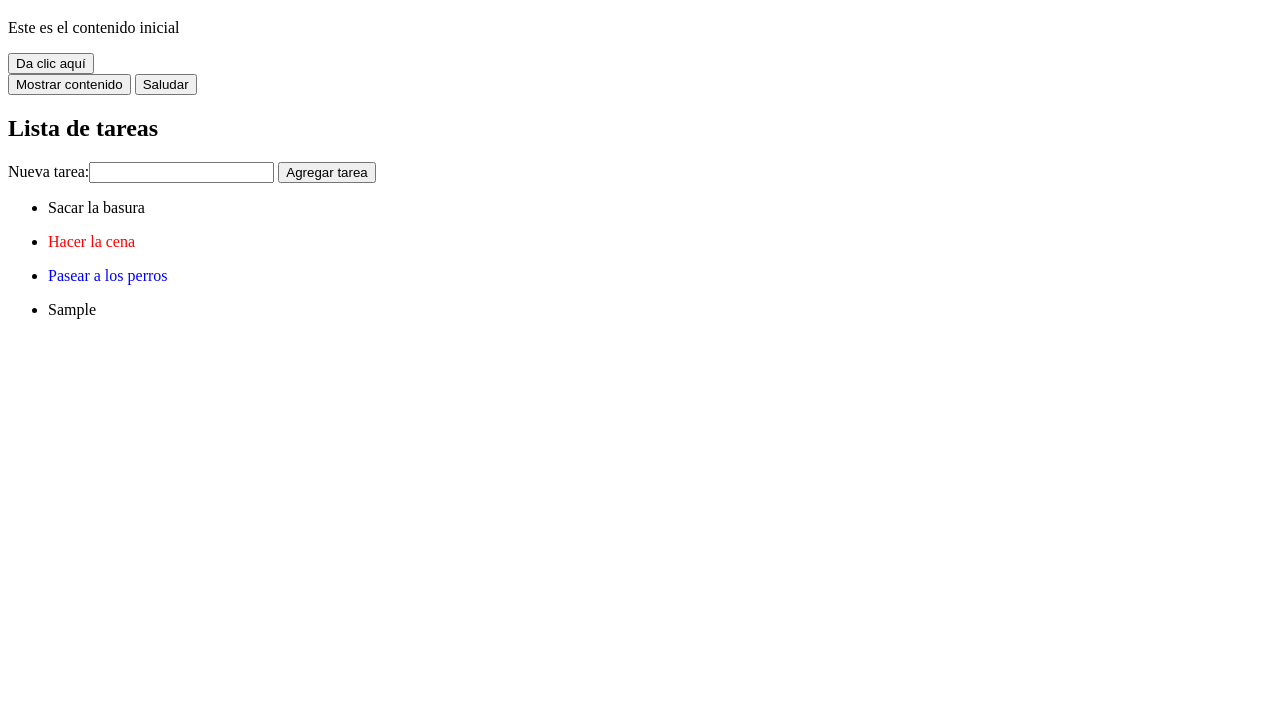
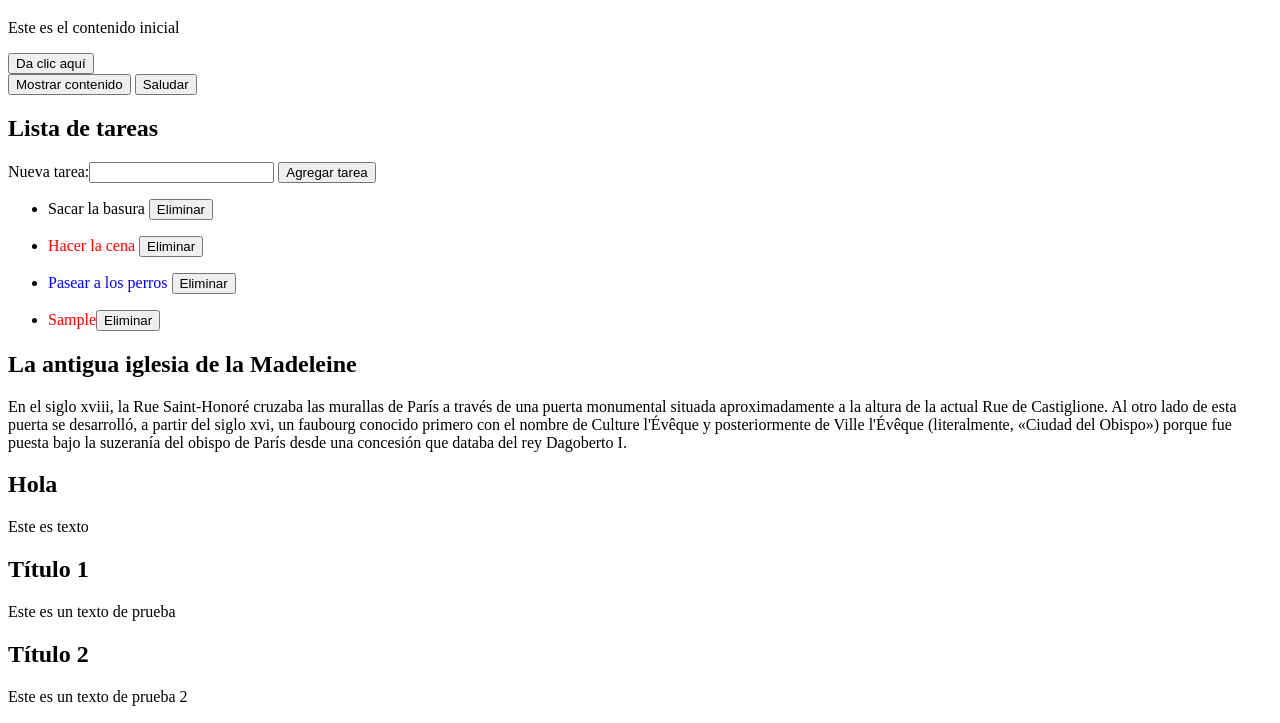
Before and after one commit to goldentgd/javascriptdesde0, a plain HTML site: page 3.2.1-DOM/index.html in a window 1280 px wide. Both pictures are taken after typing "Sample" into the empty fields and a click on the button "Agregar tarea". Shown: the part 61-784 px from the top of the page. Drawn offline with Linux system fonts and the light colour scheme.

Commit message:
Eliminar en el DOM

```diff
--- a/3.2.1-DOM/index.html
+++ b/3.2.1-DOM/index.html
@@ -23,11 +23,28 @@
     <button id="agregarTareaBtn">Agregar tarea</button>
     <!--<button onclick="agregarTarea()">Agregar tarea</button>-->
     <ul id="listaTareas">
-        <li id ="li5">Sacar la basura<span style="display: none;">li5</span></li>
-        <li class=""><p>Hacer la cena</p></li>
-        <li class="li-class"><p>Pasear a los perros</p></li>
+        <li>Sacar la basura <button>Eliminar</button></li>
+        <li>
+            <p>Hacer la cena <button>Eliminar</button></p>
+        </li>
+        <li class="li-class">
+            <p>Pasear a los perros <button>Eliminar</button></p>
+        </li>
     </ul>
     <h2 id="mensajeError">Ocurrió un error</h2>
+    <div>
+        <h2>La antigua iglesia de la Madeleine</h2>
+        <p>En el siglo xviii, la Rue Saint-Honoré cruzaba las murallas de París a través de una puerta monumental
+            situada aproximadamente a la altura de la actual Rue de Castiglione. Al otro lado de esta puerta se
+            desarrolló, a partir del siglo xvi, un faubourg conocido primero con el nombre de Culture l'Évêque y
+            posteriormente de Ville l'Évêque (literalmente, «Ciudad del Obispo») porque fue puesta bajo la suzeranía del
+            obispo de París desde una concesión que databa del rey Dagoberto I.</p>
+    </div>
+
+    <div id="prueba">
+        <h2>Hola</h2>
+        <p>Este es texto</p>
+    </div>
     <script src="script.js"></script>
 </body>
 </html>
--- a/3.2.1-DOM/script.js
+++ b/3.2.1-DOM/script.js
@@ -37,6 +37,7 @@ agregarTareaInput.value //permite acceder a lo que esta escrito en el input
 let botonAgregar = document.getElementById('agregarTareaBtn');
 //botonAgregar.onclick=agregarTarea;
 botonAgregar.addEventListener('click', agregarTarea);
+
 function agregarTarea(){
    //accediendo a input
    let agregarTareaInput = document.getElementById('agregarTareaInput');
@@ -48,9 +49,23 @@ function agregarTarea(){
    let listaTareas = document.getElementById('listaTareas');
    //creando nuevo elemento
    let nuevoLi = document.createElement('li');
-   nuevoLi.id='li5';
+
+   let parrafoNuevo = document.createElement("p");
+    parrafoNuevo.innerText = agregarTareaInput.value; // El atributo value me permite acceder a lo que está escrito en el input.
+    nuevoLi.appendChild(parrafoNuevo);
+
+    // Crear un botón nuevo
+    let botonEliminar = document.createElement("button");
+    botonEliminar.innerText = "Eliminar";
+
+    botonEliminar.addEventListener("click", () => {
+        //listaTareasUl.removeChild(nuevoLi); // removeChild() elimina un hijo de un elemento padre.
+        nuevoLi.remove(); // remove() se elimina asimismo.
+    });
+
+    parrafoNuevo.appendChild(botonEliminar);
    //creando texto
-   nuevoLi.innerText = agregarTareaInput.value;
+   //nuevoLi.innerText = agregarTareaInput.value;
    listaTareas.appendChild(nuevoLi);
    agregarTareaInput.value = "";
     document.getElementById("mensajesAplicacion").innerText = "";
@@ -58,13 +73,47 @@ function agregarTarea(){
     //Para eliminar un elemento usamos removeChild aplicado al papá
     let mensajeError = document.getElementById('mensajeError');
     document.body.removeChild(mensajeError);
+    let mensajeErrorH2 = document.getElementById("mensajeError");
+    document.body.removeChild(mensajeErrorH2); // En este caso el elemento que quiero borrar es hijo del body.
+    // document.body es un atajo para acceder al elemento <body>
 }
-function eliminarTarea(){
-    let listaTareas = document.getElementById('listaTareas');
-    let liTareas = listaTareas.getElementsByTagName('li');
-    if(liTareas.length > 0){
-        listaTareas.removeChild(liTareas[liTareas.length - 1]);
-        document.getElementById("mensajesAplicacion").innerText = "Tarea eliminada"
 
+let agregarTareaBtn = document.getElementById("agregarTareaBtn"); // Buscando un elemento por su id.
+//agregarTareaBtn.onclick = agregarTarea; // Modificando la propiedad de un evento para agregarle una función.
+agregarTareaBtn.addEventListener("click", agregarTarea);
+
+let funcionSuma = (a,b) => {
+   return a + b;
 }
+
+function subtituloYParrafo(subtitulo, texto){
+   let nuevoDiv = document.createElement("div");
+   /*
+   nuevoDiv.innerHTML = "<h2>" + subtitulo + "</h2>" +
+                        "<p>" + texto + "</p>";
+   */
+
+   nuevoDiv.innerHTML = `<h2> ${subtitulo} </h2>` +
+                        `<p> ${texto} </p>`;
+
+   return nuevoDiv;
+
+   //let pPrueba = document.querySelector("#prueba > p"); // querySelector nos permite buscar un elemento a través de selectores de css.
+   //pPrueba.innerHTML = "<b>Modificando el texto del párrafo</b>";
 }
+
+// Template string -> Es una manera de crear una cadena compuesta de constantes (texto) y expresiones de JS.
+/*
+   ` <- backticks <- alt + 96
+           altgr + } (dos veces)
+           ctrl + alt + tecla }
+*/
+
+
+
+document.body.appendChild(subtituloYParrafo("Título 1", "Este es un texto de prueba"));
+document.body.appendChild(subtituloYParrafo("Título 2", "Este es un texto de prueba 2"));
+document.body.appendChild(subtituloYParrafo("Título 3", "Este es un texto de prueba 3"));
+document.body.appendChild(subtituloYParrafo("Título 4", "Este es un texto de prueba 4"));
+document.body.appendChild(subtituloYParrafo("Título 5", "Este es un texto de prueba 5"));
+document.body.appendChild(subtituloYParrafo("Título 6", "Este es un texto de prueba 7"));
```
Also changed, not shown: 3.2.2-proyectoDOM/script.js (+27 -10 lines).
